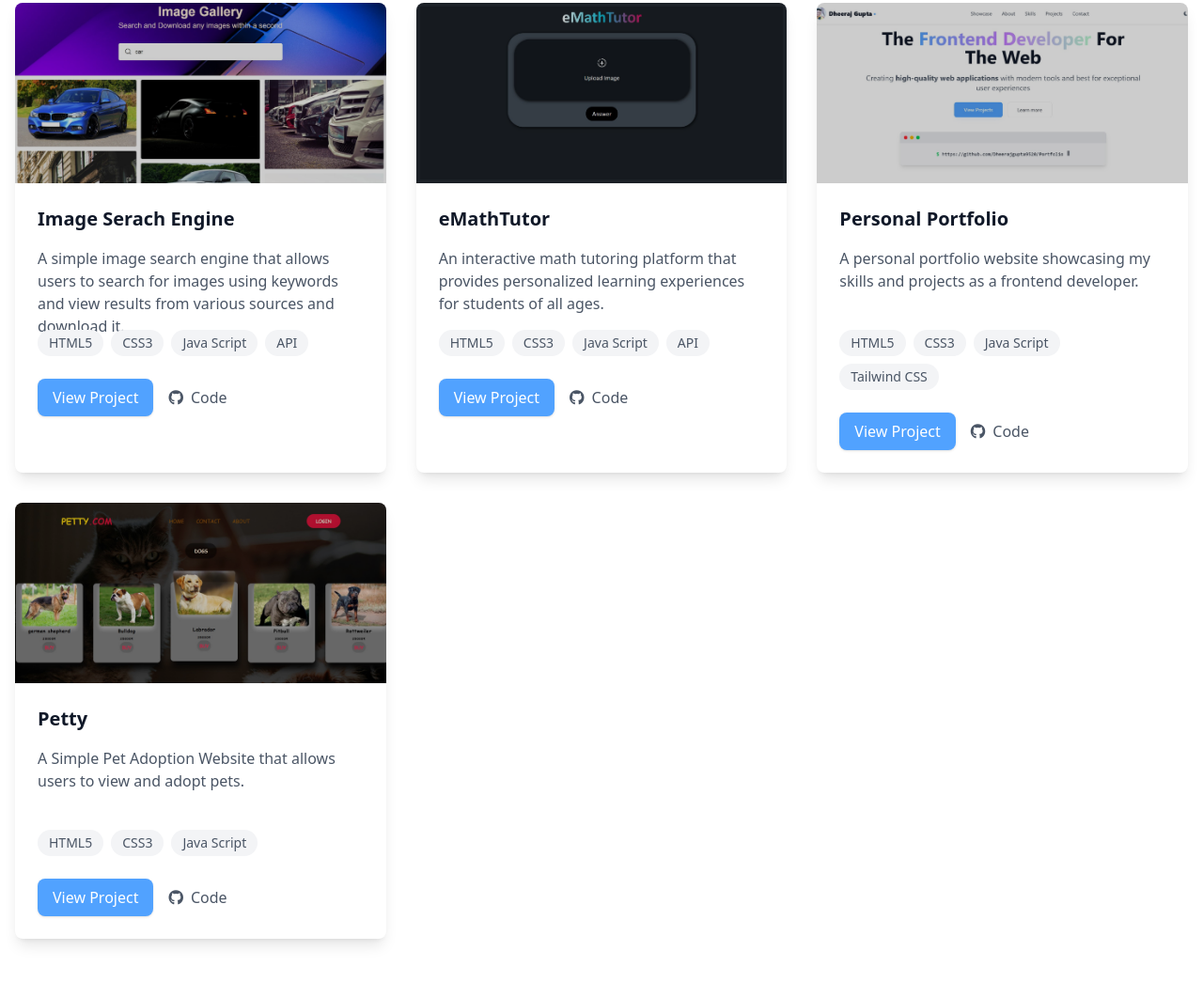
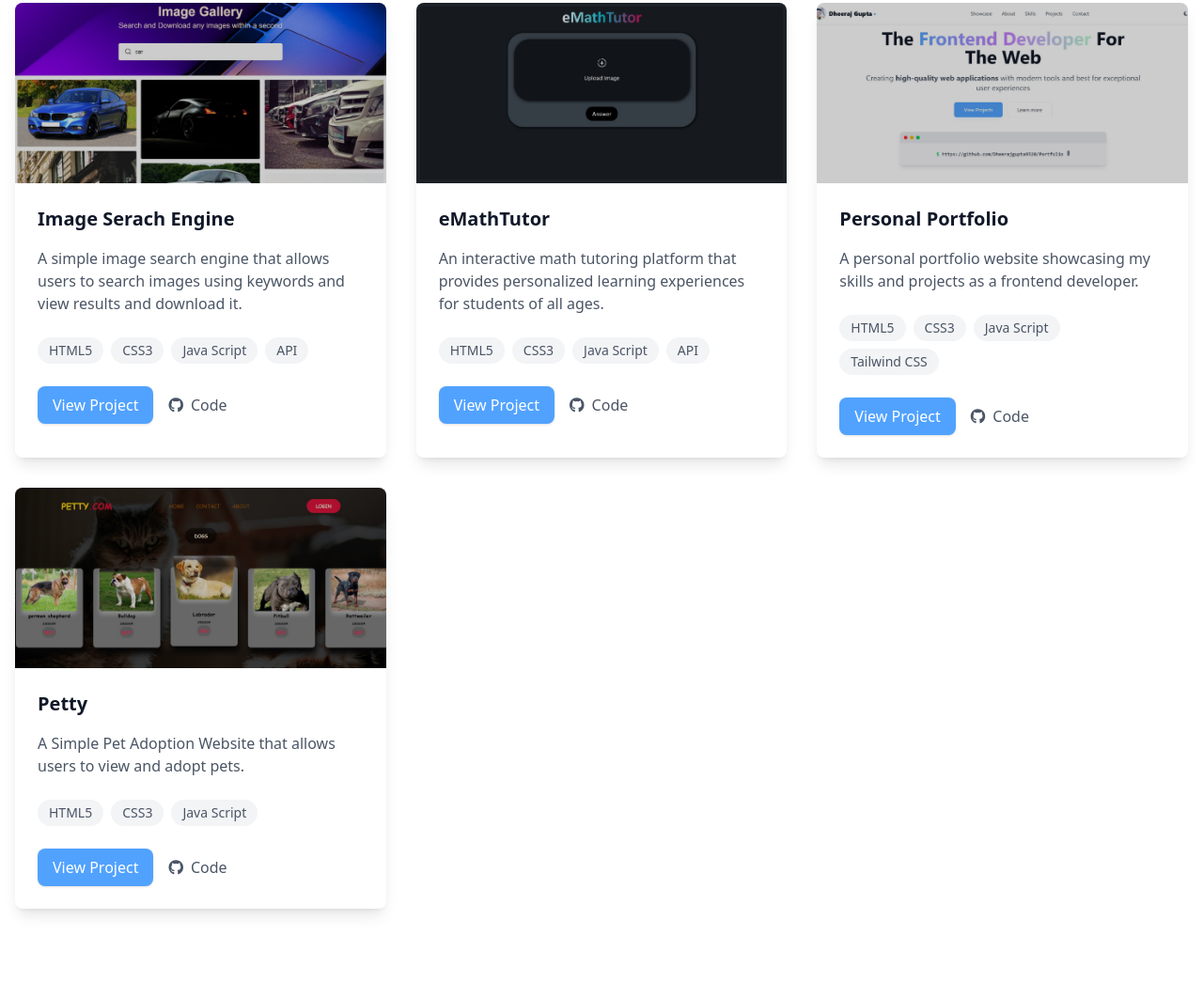
Before and after one commit to Dheerajgupta9520/Portfolio, a website: page index.html in a window 1280 px wide. Shown: the part 3067-4112 px from the top of the page at 94% size. Drawn offline with Linux system fonts and the light colour scheme.

Commit message:
height changes

```diff
--- a/index.html
+++ b/index.html
@@ -337,9 +337,9 @@
                     </div>
                     <div class="p-6">
                         <h3 class="text-xl font-bold mb-4"> Image Serach Engine</h3>
-                        <p class="text-gray-600 dark:text-gray-400 mb-4 h-16">
-                            A simple image search engine that allows users to search for images using keywords and view
-                            results from various sources and download it.
+                        <p class="text-gray-600 dark:text-gray-400 mb-4 h-20 ">
+                            A simple image search engine that allows users to search images using keywords and view
+                            results and download it.
                         </p>
                         <div class="flex flex-wrap gap-2 my-6">
                             <span
@@ -377,7 +377,7 @@
                     </div>
                     <div class="p-6">
                         <h3 class="text-xl font-bold mb-4"> eMathTutor</h3>
-                        <p class="text-gray-600 dark:text-gray-400 mb-4 h-16">
+                        <p class="text-gray-600 dark:text-gray-400 mb-4 h-20">
                             An interactive math tutoring platform that provides personalized learning experiences for
                             students of all ages.
                         </p>
@@ -416,7 +416,7 @@
                     </div>
                     <div class="p-6">
                         <h3 class="text-xl font-bold mb-4">Personal Portfolio</h3>
-                        <p class="text-gray-600 dark:text-gray-400 mb-4 h-16">
+                        <p class="text-gray-600 dark:text-gray-400 mb-4 h-20">
                             A personal portfolio website showcasing my skills and projects as a frontend
                             developer.
                         </p>
@@ -456,7 +456,7 @@
                     </div>
                     <div class="p-6">
                         <h3 class="text-xl font-bold mb-4">Petty</h3>
-                        <p class="text-gray-600 dark:text-gray-400 mb-4 h-16">
+                        <p class="text-gray-600 dark:text-gray-400 mb-4 h-20">
                             A Simple Pet Adoption Website that allows users to view and adopt pets.
                         </p>
                         <div class="flex flex-wrap gap-2 my-6">
```
